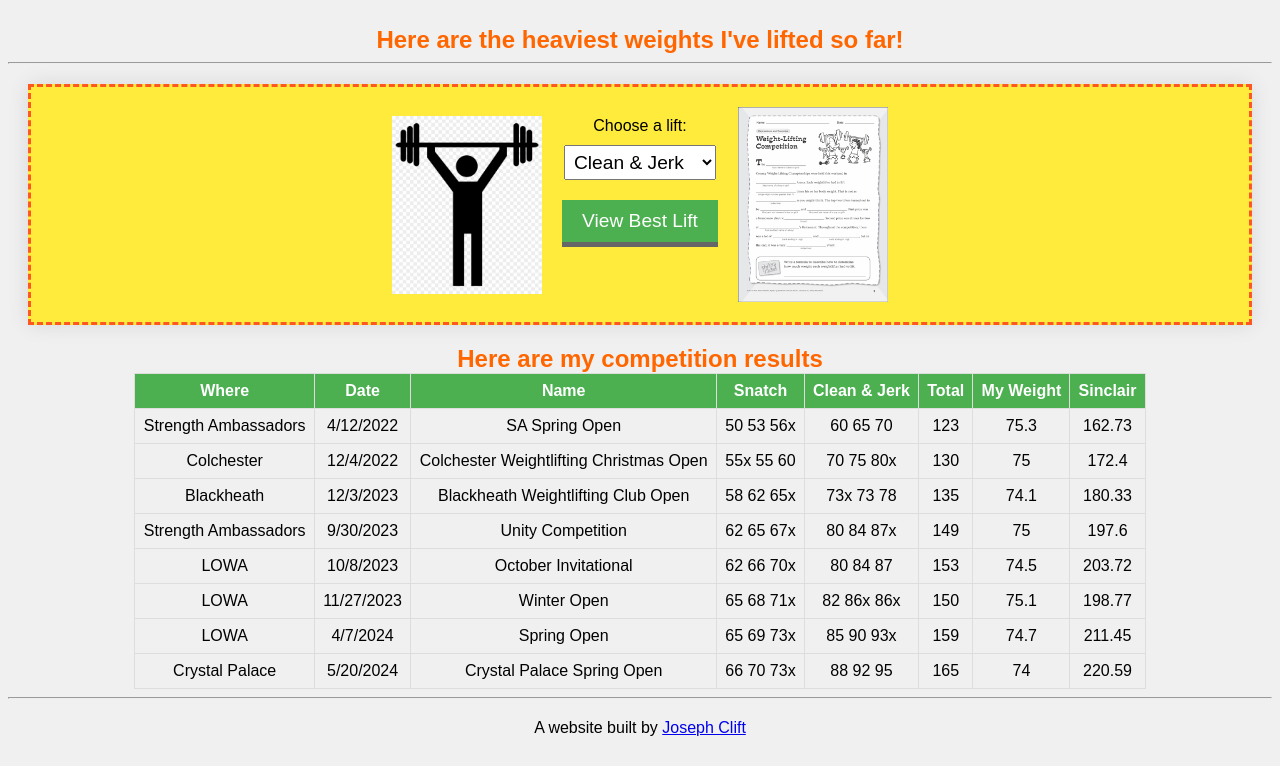
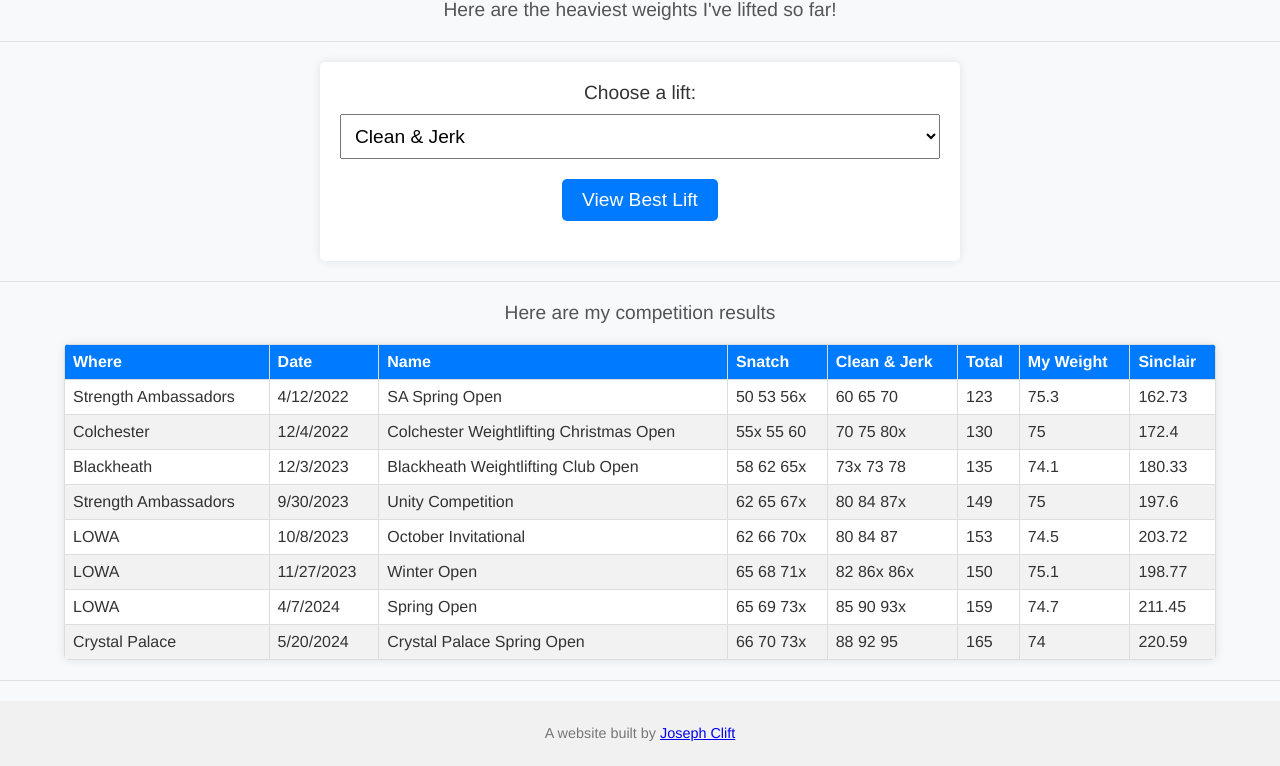
Before and after one commit to JMDKC/jmdkc-info, a website: page index.html in a window 1280 px wide. Shown: the part 93-859 px from the top of the page. Drawn offline with Linux system fonts and the light colour scheme.

Commit message:
updated styling, removed clip art

```diff
--- a/index.html
+++ b/index.html
@@ -6,13 +6,10 @@
     <link rel="stylesheet" href="styles.css">
 </head>
 <body>
-    <h1 class="main-title">Joe's Weightlifting PBs!!</h1>
-    <div class="marquee">Here are the heaviest weights I've lifted so far!</div>
+    <h1 class="main-title">Joe's Weightlifting PBs</h1>
+    <p class="subtitle">Here are the heaviest weights I've lifted so far!</p>
     <hr>
 
-    <!-- Colorful box with clip art and combo box -->
-    <div class="colorful-box">
-        <img src="images/weightlifting-1.jpg" alt="Weightlifting Clip Art 1" class="clipart-left">
     <div class="combo-box-container">
         <label for="lift">Choose a lift:</label>
         <select id="lift">
@@ -30,10 +27,9 @@
         <button id="view-lift-btn">View Best Lift</button>
         <div id="result"></div>
     </div>
-        <img src="images/weightlifting-2.jpg" alt="Weightlifting Clip Art 2" class="clipart-right">
-    </div>
 
-    <div class="marquee">Here are my competition results</div>
+    <hr>
+    <p class="subtitle">Here are my competition results</p>
     <table id="comp-results">
         <thead>
             <tr>
--- a/styles.css
+++ b/styles.css
@@ -1,97 +1,105 @@
 body {
-    font-family: 'Arial', sans-serif;
-    background-color: #f0f0f0;
+    font-family: 'Helvetica Neue', Arial, sans-serif;
+    background-color: #f8f9fa;
+    color: #333;
     text-align: center;
+    margin: 0;
+    padding: 0;
 }
 
 .main-title {
-    font-size: 3em;
-    color: #3366ff;
+    font-size: 2.5em;
+    color: #007bff;
+    margin-top: 20px;
 }
 
-.marquee {
-    font-size: 1.5em;
-    color: #ff6600;
-    font-weight: bold;
+.subtitle {
+    font-size: 1.2em;
+    color: #555;
 }
 
-.colorful-box {
-    display: flex;
-    align-items: center;
-    justify-content: center;
-    background-color: #ffeb3b;
-    border: 3px dashed #ff5722;
-    padding: 20px;
-    margin: 20px;
-    box-shadow: 0 0 20px rgba(0, 0, 0, 0.1);
-}
-
-.clipart-left,
-.clipart-right {
-    width: 150px;
-    height: auto;
+hr {
+    border: 0;
+    height: 1px;
+    background: #e0e0e0;
+    margin: 20px 0;
 }
 
 .combo-box-container {
-    display: flex;
-    flex-direction: column;
-    align-items: center;
-    margin: 0 20px;
+    margin: 20px auto;
+    max-width: 600px;
+    padding: 20px;
+    background-color: #fff;
+    box-shadow: 0 0 10px rgba(0, 0, 0, 0.1);
+    border-radius: 5px;
 }
 
-#lift {
+label {
+    display: block;
     font-size: 1.2em;
-    margin: 10px 0;
-    padding: 5px;
+    margin-bottom: 10px;
 }
 
-#view-lift-btn {
+select {
     font-size: 1.2em;
-    margin: 10px 0;
+    padding: 10px;
+    margin-bottom: 20px;
+    width: 100%;
+    box-sizing: border-box;
+}
+
+button {
+    font-size: 1.2em;
     padding: 10px 20px;
-    background-color: #4caf50;
+    background-color: #007bff;
     color: white;
     border: none;
     cursor: pointer;
-    box-shadow: 0 5px #666;
+    border-radius: 5px;
 }
 
-#view-lift-btn:hover {
-    background-color: #45a049;
-}
-
-#view-lift-btn:active {
-    background-color: #45a049;
-    box-shadow: 0 2px #666;
-    transform: translateY(2px);
+button:hover {
+    background-color: #0056b3;
 }
 
 #result {
     font-size: 1.5em;
-    color: #ff0000;
-    margin: 20px;
+    color: #333;
+    margin-top: 20px;
 }
 
 table {
-    width: 80%;
-    margin: 0 auto;
+    width: 90%;
+    margin: 20px auto;
     border-collapse: collapse;
+    background-color: #fff;
+    box-shadow: 0 0 10px rgba(0, 0, 0, 0.1);
+    border-radius: 5px;
+    overflow: hidden;
 }
 
 th, td {
     border: 1px solid #ddd;
     padding: 8px;
+    text-align: left;
 }
 
 th {
-    background-color: #4caf50;
+    background-color: #007bff;
     color: white;
+}
+
+tr:nth-child(even) {
+    background-color: #f2f2f2;
 }
 
 footer {
     margin-top: 20px;
+    padding: 10px 0;
+    background-color: #f1f1f1;
 }
 
 footer p {
-    font-size: 1em;
+    font-size: 0.9em;
+    color: #777;
 }
```
Lines whose indentation alone changed are shown as unchanged.
